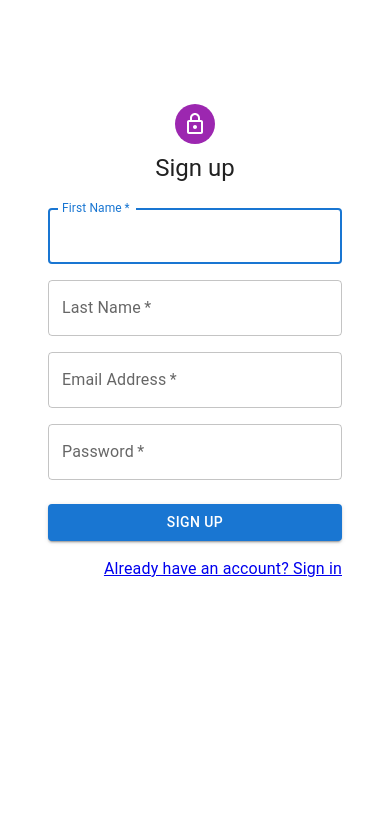
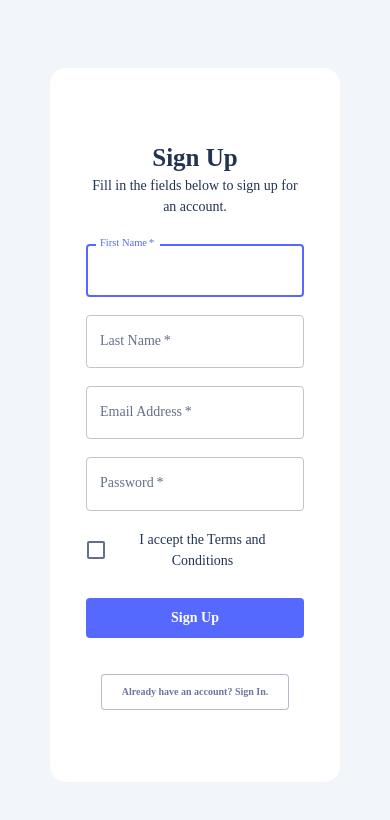
Before and after one commit to tusharsadana/ezmonetisation, a React (Vite) app in the folder frontend/ez-monetization/: page /signup in a window 390 px wide. Shown: the top 820 px of the page. Built offline with nearby package versions, Linux system fonts and the light colour scheme; grey boxes are pictures that could not be loaded.

Commit message:
Sign Up Page Completed

```diff
--- a/frontend/ez-monetization/src/models/auth.model.ts
+++ b/frontend/ez-monetization/src/models/auth.model.ts
@@ -14,7 +14,6 @@ export interface IAuthState {
 export interface ISignUp {
     username: string;
     password: string;
-    confirm_password: string;
     first_name: string;
     last_name: string;
 }
--- a/frontend/ez-monetization/src/pages/login/login.tsx
+++ b/frontend/ez-monetization/src/pages/login/login.tsx
@@ -11,11 +11,13 @@ import {
     Paper,
     TextField,
     Typography,
+    useMediaQuery,
 } from "@mui/material";
 import { signIn } from "../../services/auth.service";
 import { AuthContext } from "../../contexts/auth.context";
 import { ISignIn } from "../../models/auth.model";
 import { toast } from "react-toastify";
+import theme from "../../theme/ThemeProvider";
 
 export default function Login(): JSX.Element {
     const [inputState, setInputState] = useState<ISignIn>({
@@ -45,14 +47,13 @@ export default function Login(): JSX.Element {
                 toast.error("Login failed");
             });
     };
+    // I want to get if the user is on mobile or not using theme breakpoints
+    const isMobile = useMediaQuery(theme.breakpoints.down('sm'));
 
-
-    return (
-        <>
-            <Container component="main" maxWidth="lg">
-                <Box
+    const loginBox = <Box
         sx={{
-                        marginTop: 8,
+            marginTop: 4,
+            marginBottom: 4,
         }}
     >
         <Grid container>
@@ -79,13 +80,15 @@ export default function Login(): JSX.Element {
                 xs={12}
                 sm={8}
                 md={6}
-                            p={4}
+                p={isMobile ? -2 : 4}
                 component={Paper}
                 elevation={0}
                 square
                 sx={{
                     borderTopRightRadius: '16px', // Set the top-right border-radius
-                                borderBottomRightRadius: '16px', // Set the bottom-right border-radius
+                    borderBottomRightRadius: '16px',
+                    borderBottomLeftRadius: isMobile ? '16px' : '0px',
+                    borderTopLeftRadius: isMobile ? '16px' : '0px', // Set the bottom-right border-radius
                 }}
             >
                 <Box
@@ -147,7 +150,7 @@ export default function Login(): JSX.Element {
                             Sign In
                         </Button>
                         <Grid container>
-                                        <Grid item xs>
+                            <Grid item xs={12} md={6} mt={2}>
                                 <Link to="/signup" style={{ textDecoration: 'none' }}>
                                     <Button variant="outlined" color="secondary" sx={{
                                         boxShadow: 'none', // Disable the default box-shadow
@@ -158,7 +161,7 @@ export default function Login(): JSX.Element {
                                     </Button>
                                 </Link>
                             </Grid>
-                                        <Grid item xs>
+                            <Grid item xs={12} md={6} mt={2}>
                                 <Link to="/signup" style={{ textDecoration: 'none' }}>
                                     <Button variant="outlined" color="secondary" sx={{
                                         boxShadow: 'none', // Disable the default box-shadow
@@ -175,7 +178,12 @@ export default function Login(): JSX.Element {
             </Grid>
         </Grid>
     </Box>
-            </Container>
+
+    return (
+        <>
+            {isMobile ? (<Container component="main" maxWidth={"xl"}>
+                {loginBox}
+            </Container>) : (loginBox)}
         </>
     );
 }
--- a/frontend/ez-monetization/src/pages/signup/signup.tsx
+++ b/frontend/ez-monetization/src/pages/signup/signup.tsx
@@ -3,34 +3,36 @@ import {
     Avatar,
     Box,
     Button,
+    Checkbox,
     Container,
     CssBaseline,
+    FormControlLabel,
     Grid,
+    Paper,
     TextField,
     ThemeProvider,
     Typography,
+    useMediaQuery,
 } from "@mui/material";
 import { createTheme } from "@mui/material/styles";
 import { useNavigate, Link } from "react-router-dom";
 import { LockOutlined } from "@mui/icons-material";
 import { signUp } from "../../services/auth.service";
 import { ISignUp } from "../../models/auth.model";
+import theme from "../../theme/ThemeProvider";
+import { toast } from "react-toastify";
+import { useSignal } from "@preact/signals-react";
 
 export default function Signup(): JSX.Element {
     const [inputState, setInputState] = useState<ISignUp>({
         username: "",
         password: "",
-        confirm_password: "",
         first_name: "",
         last_name: "",
     });
 
-    const [isDisabled, setIsDisabled] = useState<boolean>(true);
-
-    const { username, password, confirm_password, first_name, last_name } =
-        inputState;
+    const checkedSignal = useSignal(false);
     const navigate = useNavigate();
-    const defaultTheme = createTheme();
 
     function handleInput(event: React.ChangeEvent<HTMLInputElement>) {
         setInputState({
@@ -39,32 +41,19 @@ export default function Signup(): JSX.Element {
         });
     }
 
-    useEffect(() => {
-        if (
-            username === "" ||
-            password === "" ||
-            confirm_password === "" ||
-            first_name === "" ||
-            last_name === ""
-        ) {
-            setIsDisabled(true);
-        }
-        if (password === confirm_password) {
-            setIsDisabled(false);
-        } else {
-            setIsDisabled(true);
-        }
-    }, [
-        password,
-        confirm_password,
-        username,
-        first_name,
-        last_name,
-        handleInput,
-    ]);
 
     function handleRegistration(): void {
         const { username, password, first_name, last_name } = inputState;
+        if (username === "" || password === "" || first_name === "" || last_name === "") {
+            toast.error("Please fill in all fields");
+            return;
+        }
+
+        if (!checkedSignal.value) {
+            toast.error("Please accept the Terms and Conditions");
+            return;
+        }
+
         let payload = {
             username: username,
             password: password,
@@ -72,64 +61,110 @@ export default function Signup(): JSX.Element {
             first_name: first_name,
             last_name: last_name,
         };
+
         signUp(payload);
-        console.log(payload);
     }
 
-    return (
-        <ThemeProvider theme={defaultTheme}>
-            <Container component="main" maxWidth="xs">
-                <CssBaseline />
+    const isMobile = useMediaQuery(theme.breakpoints.down('sm'));
+
+    const signUpBox = <Box
+        sx={{
+            marginTop: 4,
+            marginBottom: 4,
+        }}
+    >
+        <Grid container>
+            <CssBaseline />
+            <Grid
+                item
+                xs={false}
+                sm={4}
+                md={6}
+                sx={{
+                    backgroundImage: "url(https://source.unsplash.com/random)",
+                    backgroundRepeat: "no-repeat",
+                    backgroundColor: (t) =>
+                        t.palette.mode === "light"
+                            ? t.palette.grey[50]
+                            : t.palette.grey[900],
+                    backgroundSize: "cover",
+                    backgroundPosition: "center",
+                    borderRadius: "16px 0 0 16px",
+                }}
+            />
+            <Grid
+                item
+                xs={12}
+                sm={8}
+                md={6}
+                p={isMobile ? -2 : 4}
+                component={Paper}
+                elevation={0}
+                square
+                sx={{
+                    borderTopRightRadius: '16px', // Set the top-right border-radius
+                    borderBottomRightRadius: '16px',
+                    borderBottomLeftRadius: isMobile ? '16px' : '0px',
+                    borderTopLeftRadius: isMobile ? '16px' : '0px', // Set the bottom-right border-radius
+                }}
+            >
                 <Box
                     sx={{
-                        marginTop: 8,
+                        my: 8,
+                        mx: 4,
                         display: "flex",
                         flexDirection: "column",
                         alignItems: "center",
                     }}
                 >
-                    <Avatar sx={{ m: 1, bgcolor: "secondary.main" }}>
-                        <LockOutlined />
-                    </Avatar>
-                    <Typography component="h1" variant="h5">
-                        Sign up
+
+                    <Typography component="h1" variant="h3">
+                        Sign Up
+                    </Typography>
+                    <Typography component={"p"} fontWeight={"light"}>
+                        Fill in the fields below to sign up for an account.
                     </Typography>
                     <Box
                         component="form"
                         noValidate
-                        onSubmit={handleRegistration}
+                        onSubmit={(e) => { e.preventDefault(); }}
                         sx={{ mt: 3 }}
                     >
                         <Grid container spacing={2}>
                             <Grid item xs={12} sm={6}>
                                 <TextField
                                     autoComplete="given-name"
-                                    name="firstName"
+                                    name="first_name"
                                     required
                                     fullWidth
-                                    id="firstName"
+                                    id="first_name"
                                     label="First Name"
                                     autoFocus
+                                    onChange={handleInput}
                                 />
                             </Grid>
                             <Grid item xs={12} sm={6}>
                                 <TextField
                                     required
                                     fullWidth
-                                    id="lastName"
+                                    id="last_name"
                                     label="Last Name"
-                                    name="lastName"
+                                    name="last_name"
                                     autoComplete="family-name"
+                                    onChange={handleInput}
+
                                 />
                             </Grid>
                             <Grid item xs={12}>
                                 <TextField
                                     required
                                     fullWidth
-                                    id="email"
+                                    id="username"
                                     label="Email Address"
-                                    name="email"
+                                    name="username"
                                     autoComplete="email"
+                                    onChange={handleInput}
+
                                 />
                             </Grid>
                             <Grid item xs={12}>
@@ -141,26 +176,48 @@ export default function Signup(): JSX.Element {
                                     type="password"
                                     id="password"
                                     autoComplete="new-password"
+                                    onChange={handleInput}
+
+                                />
+                            </Grid>
+                            <Grid item xs={12}>
+                                <FormControlLabel
+                                    control={<Checkbox value="remember" color="primary" onChange={(e) => { checkedSignal.value = e.target.checked }} />}
+                                    label="I accept the Terms and Conditions"
+
                                 />
                             </Grid>
                         </Grid>
                         <Button
-                            type="submit"
                             fullWidth
                             variant="contained"
                             sx={{ mt: 3, mb: 2 }}
-                            disabled={isDisabled}
+                            onClick={handleRegistration}
                         >
                             Sign Up
                         </Button>
-                        <Grid container justifyContent="flex-end">
-                            <Grid item>
-                                <Link to="/login">Already have an account? Sign in</Link>
-                            </Grid>
+                        <Grid item xs={12} md={12} mt={2} >
+                            <Link to="/login" style={{ textDecoration: 'none' }}>
+                                <Button variant="outlined" color="secondary" sx={{
+                                    boxShadow: 'none', // Disable the default box-shadow
+                                    fontSize: '10px', // Larger font size
+                                    textTransform: 'none', // Prevent uppercase transform
+                                }}>
+                                    Already have an account? Sign In.
+                                </Button>
+                            </Link>
                         </Grid>
                     </Box>
                 </Box>
-            </Container>
-        </ThemeProvider>
+            </Grid>
+        </Grid>
+    </Box>
+
+    return (
+        <>
+            {isMobile ? (<Container component="main" maxWidth={"xl"}>
+                {signUpBox}
+            </Container>) : (signUpBox)}
+        </>
     );
 }
```
Lines whose indentation alone changed are shown as unchanged.
